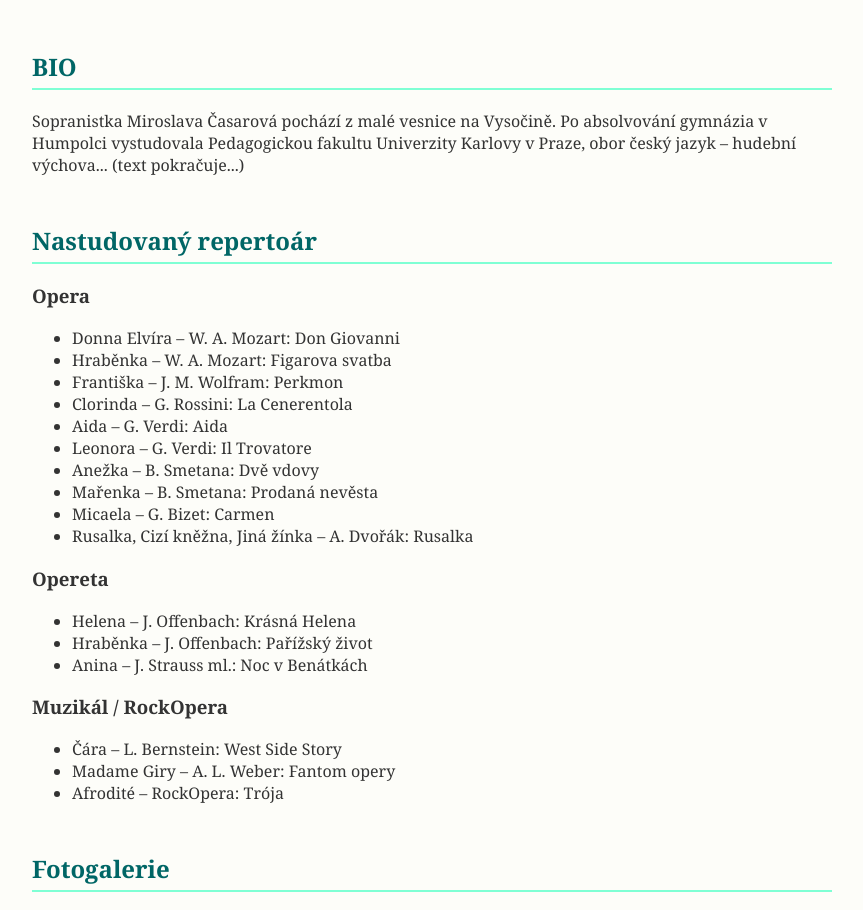
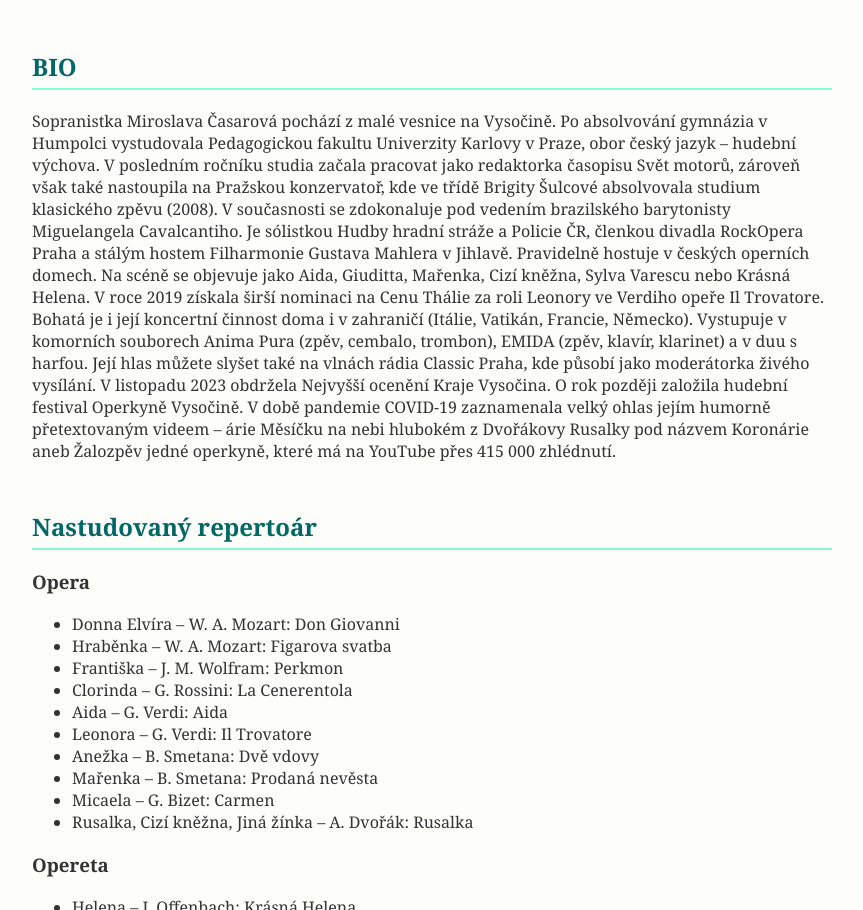
Before and after one commit to mirkacasarova/mirkacasarova.github.io, a plain HTML site: page index.html in a window 1280 px wide. Shown: the part 855-1765 px from the top of the page, without its empty margins (208-1071 px from the left). Drawn offline with Linux system fonts and the light colour scheme.

Commit message:
Update index.html

```diff
--- a/index.html
+++ b/index.html
@@ -25,8 +25,17 @@
     <section id="bio">
       <h2>BIO</h2>
       <p>
-        Sopranistka Miroslava Časarová pochází z malé vesnice na Vysočině. Po absolvování gymnázia v Humpolci vystudovala Pedagogickou fakultu Univerzity Karlovy v Praze, obor český jazyk – hudební výchova...
-        (text pokračuje...)
+        Sopranistka Miroslava Časarová pochází z malé vesnice na Vysočině. Po absolvování gymnázia v Humpolci vystudovala Pedagogickou fakultu Univerzity Karlovy v Praze, obor český jazyk – hudební výchova. V posledním ročníku studia začala pracovat jako redaktorka časopisu Svět motorů, zároveň však také nastoupila na Pražskou konzervatoř, kde ve třídě Brigity Šulcové absolvovala studium klasického zpěvu (2008).
+
+V současnosti se zdokonaluje pod vedením brazilského barytonisty Miguelangela Cavalcantiho. Je sólistkou Hudby hradní stráže a Policie ČR, členkou divadla RockOpera Praha a stálým hostem Filharmonie Gustava Mahlera v Jihlavě. Pravidelně hostuje v českých operních domech.
+
+Na scéně se objevuje jako Aida, Giuditta, Mařenka, Cizí kněžna, Sylva Varescu nebo Krásná Helena. V roce 2019 získala širší nominaci na Cenu Thálie za roli Leonory ve Verdiho opeře Il Trovatore.
+
+Bohatá je i její koncertní činnost doma i v zahraničí (Itálie, Vatikán, Francie, Německo). Vystupuje v komorních souborech Anima Pura (zpěv, cembalo, trombon), EMIDA (zpěv, klavír, klarinet) a v duu s harfou. Její hlas můžete slyšet také na vlnách rádia Classic Praha, kde působí jako moderátorka živého vysílání.
+
+V listopadu 2023 obdržela Nejvyšší ocenění Kraje Vysočina. O rok později založila hudební festival Operkyně Vysočině.
+
+V době pandemie COVID-19 zaznamenala velký ohlas jejím humorně přetextovaným videem – árie Měsíčku na nebi hlubokém z Dvořákovy Rusalky pod názvem Koronárie aneb Žalozpěv jedné operkyně, které má na YouTube přes 415 000 zhlédnutí.
       </p>
     </section>
 
```
